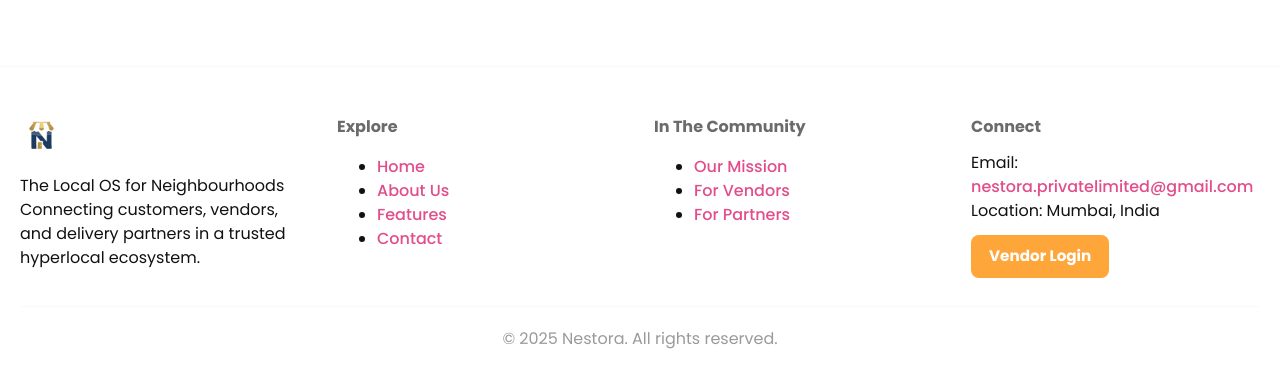
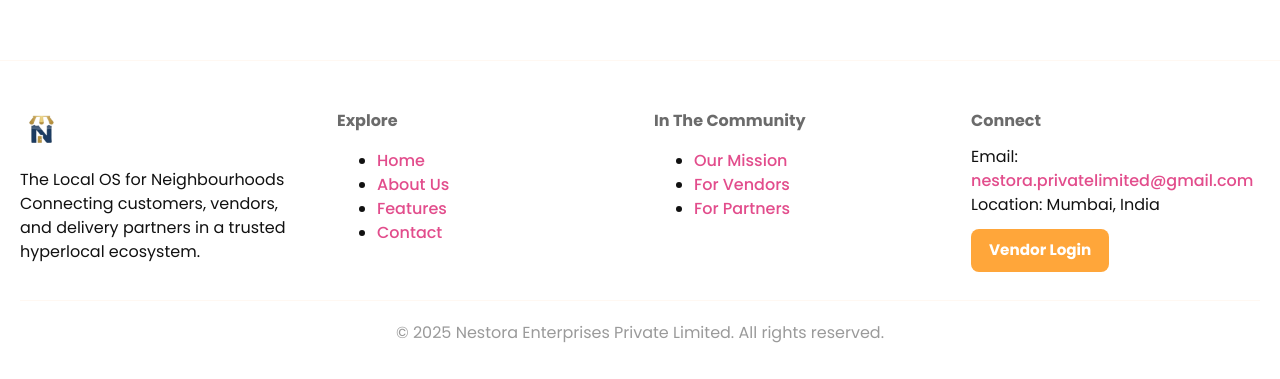
Before and after one commit to Samarth0809/Nestora-Website, a React (Vite) app in the folder nestora-site/: page / in a window 1280 px wide. Shown: the part 6994-7373 px from the top of the page. Built offline with nearby package versions, Linux system fonts and the light colour scheme.

Commit message:
few chagnes made

```diff
--- a/nestora-site/src/components/Footer.jsx
+++ b/nestora-site/src/components/Footer.jsx
@@ -41,7 +41,7 @@
           </div>
         </div>
         <div className="footer-bottom">
-          <p>&copy; 2025 Nestora. All rights reserved.</p>
+          <p>&copy; 2025 Nestora Enterprises Private Limited. All rights reserved.</p>
         </div>
       </div>
     </footer>
--- a/nestora-site/src/components/Solution.jsx
+++ b/nestora-site/src/components/Solution.jsx
@@ -69,6 +69,8 @@
               </li>
 
               <li>
+                <TiltCard className="feature-card-tilt">
+                  <div className="feature-inner">
                     <div className="feature-icon-wrapper">
                       <MapPin className="feature-icon" />
                     </div>
@@ -76,6 +78,8 @@
                       <strong>Hyper-Local Fulfillment</strong>
                       <p>Orders fulfilled from the nearest kirana.</p>
                     </div>
+                  </div>
+                </TiltCard>
               </li>
             </ul>
           </div>
```
Lines whose indentation alone changed are shown as unchanged.
